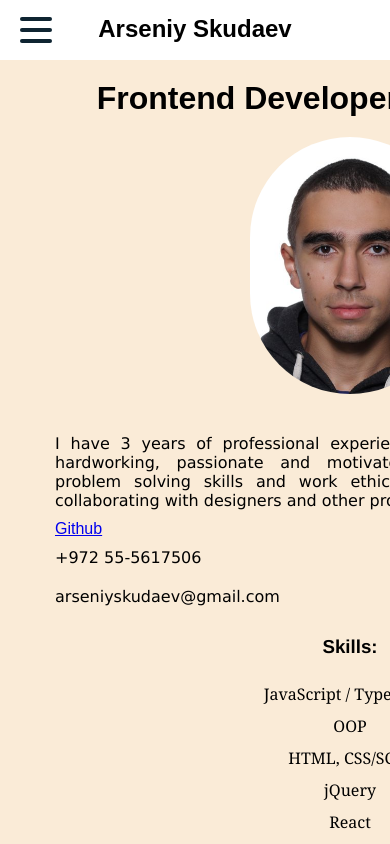
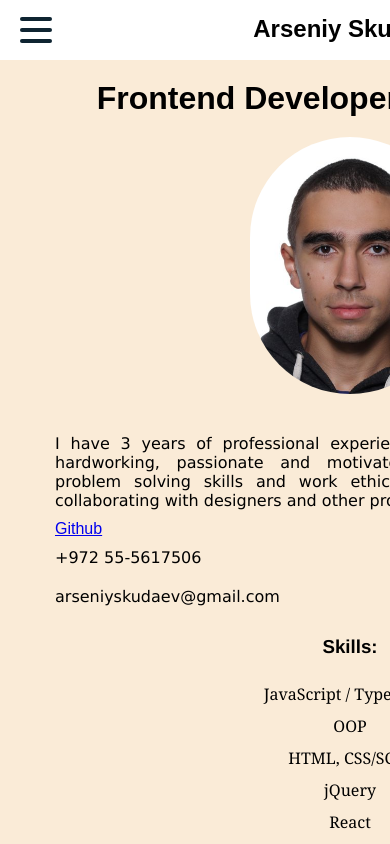
Before and after one commit to PG22Arseniy/web_dev_portfolio, a Next.js app in the folder next-js-protfolio/: page / in a window 390 px wide. Shown: the top 844 px of the page. Built offline with nearby package versions, Linux system fonts and the light colour scheme.

Commit message:
min width on page container

```diff
--- a/next-js-protfolio/src/styles/globals.css
+++ b/next-js-protfolio/src/styles/globals.css
@@ -23,7 +23,6 @@
     .pageContent{
       padding: 20px 10px;
       overflow-x: scroll;
-      min-width: 700px;
     }
 
 }
@@ -66,3 +65,7 @@
 .customButton:disabled{
     background-color: gray;
 }
+
+.pageContainer{
+  min-width: 700px;
+}
```
